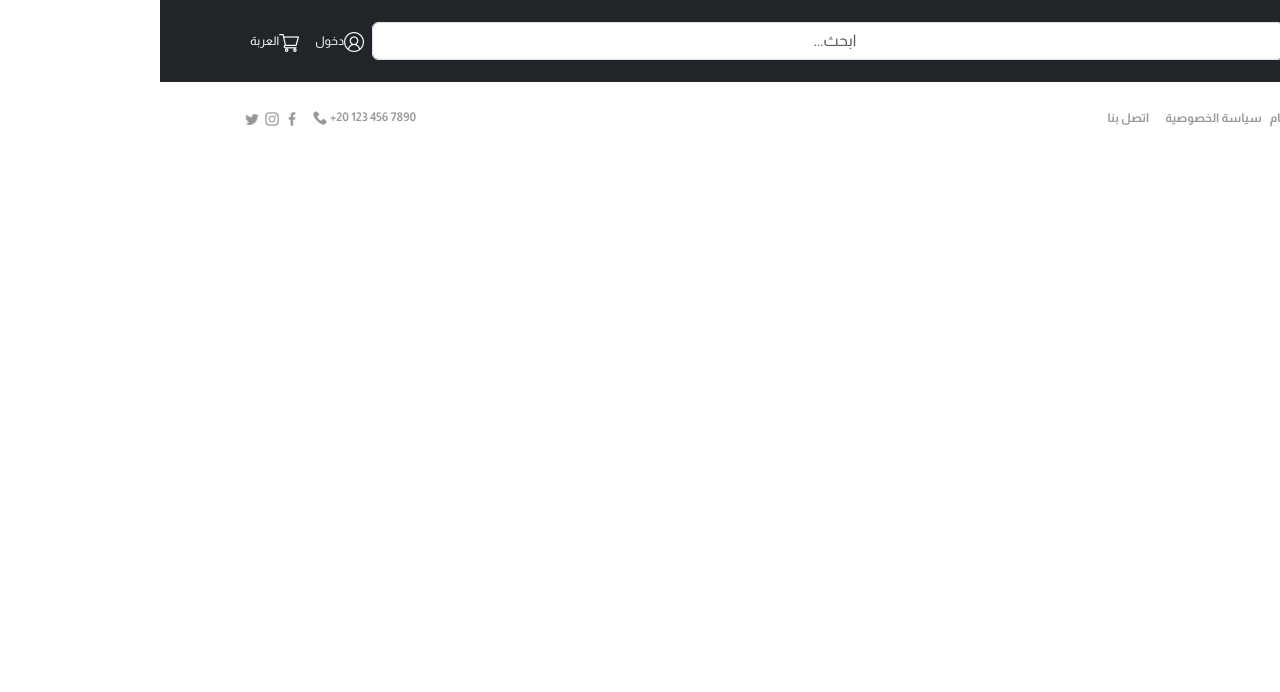
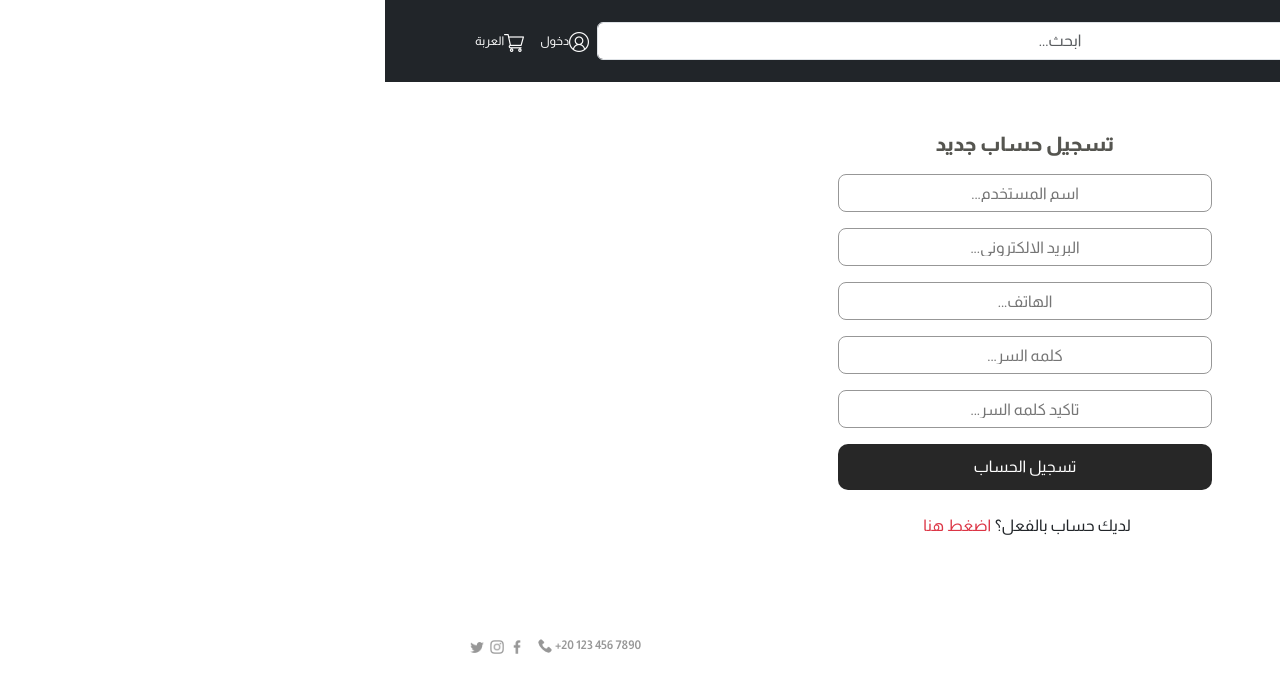
Before and after one commit to mohamedtarekdev/react-ecommerce, a React (Vite) app: page /register in a window 1280 px wide. Shown: the top 692 px of the page. Built offline with nearby package versions, Linux system fonts and the light colour scheme.

Commit message:
Add Register page and import it in App component

```diff
--- a/src/App.jsx
+++ b/src/App.jsx
@@ -4,6 +4,7 @@ import Home from './pages/Home';
 import Footer from './sections/Footer';
 import MainNavbar from './components/MainNavbar';
 import Login from './pages/Login';
+import Register from './pages/Register';
 
 function App() {
     return (
@@ -13,6 +14,7 @@ function App() {
                 <Routes>
                     <Route index element={<Home />} />
                     <Route path="/login" element={<Login />} />
+                    <Route path="/register" element={<Register />} />
                 </Routes>
                 <Footer />
             </BrowserRouter>
--- /dev/null
+++ b/src/pages/Register.jsx
@@ -0,0 +1,49 @@
+import React from 'react';
+import { Col, Container, Row } from 'react-bootstrap';
+import { Link } from 'react-router';
+
+const Register = () => {
+    return (
+        <Container className="auth">
+            <Row className="py-5 d-flex justify-content-center">
+                <Col sm="12" className="d-flex flex-column">
+                    <span className="mx-auto title">تسجيل حساب جديد</span>
+                    <input
+                        placeholder="اسم المستخدم..."
+                        type="text"
+                        className="mt-3 text-center mx-auto"
+                    />
+                    <input
+                        placeholder="البريد الالكتروني..."
+                        type="email"
+                        className="my-3 text-center mx-auto"
+                    />
+                    <input
+                        placeholder="الهاتف..."
+                        type="phone"
+                        className="text-center mx-auto"
+                    />
+                    <input
+                        placeholder="كلمه السر..."
+                        type="password"
+                        className="text-center mt-3 mx-auto"
+                    />
+                    <input
+                        placeholder="تاكيد كلمه السر..."
+                        type="password"
+                        className="text-center mt-3 mx-auto"
+                    />
+                    <button className="mx-auto mt-3">تسجيل الحساب</button>
+                    <div className="d-flex justify-content-center my-4">
+                        <span>لديك حساب بالفعل؟</span>
+                        <Link to={'/login'} className="text-danger mx-1">
+                            اضغط هنا
+                        </Link>
+                    </div>
+                </Col>
+            </Row>
+        </Container>
+    );
+};
+
+export default Register;
```
